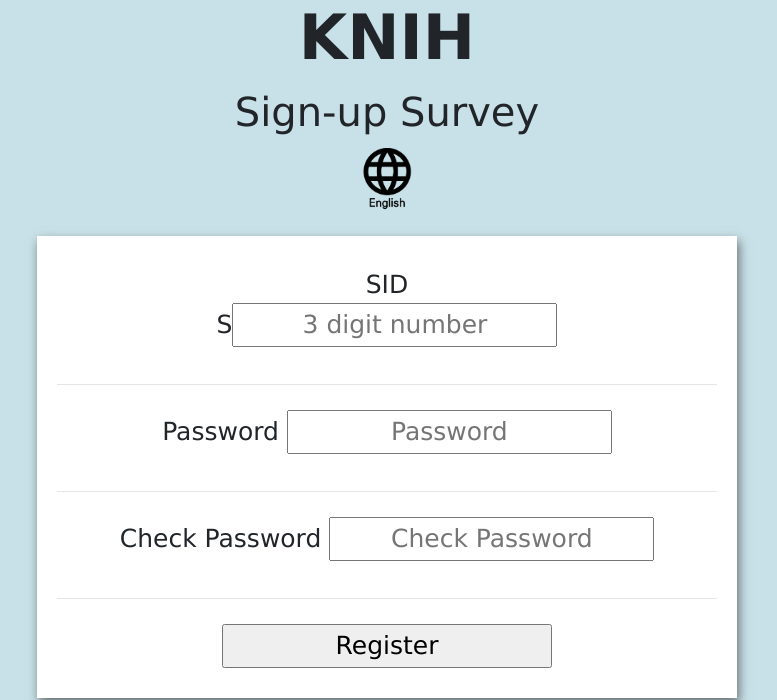
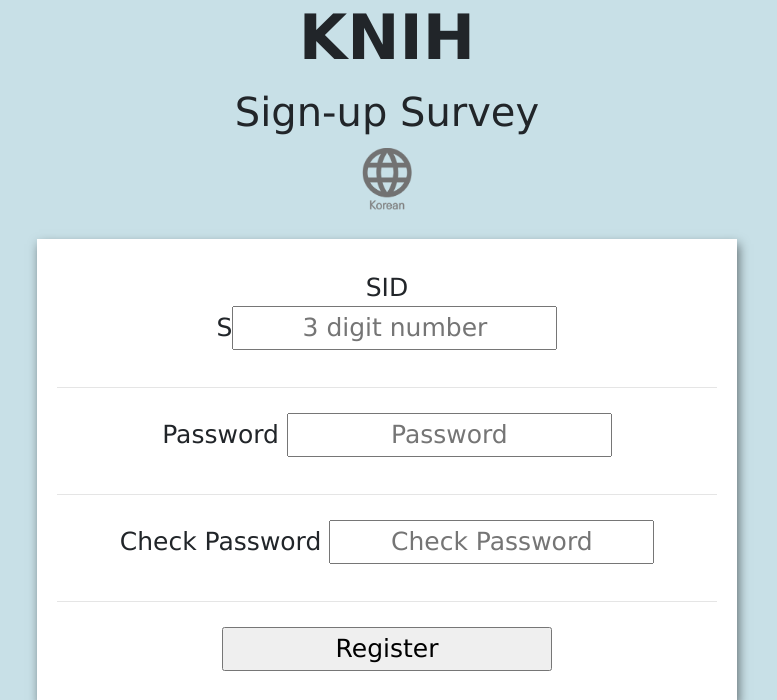
Before and after one commit to ubicomp-KNIH-proj/Beta_test1.0, a Flask app: page /register_en in a window 1280 px wide. Shown: the top 700 px of the page, without its empty margins (253-1030 px from the left). Run offline with Flask 2, Linux system fonts and the light colour scheme; some libraries are stand-ins or nearby versions.

Commit message:
Update register_en.html

```diff
--- a/Betatest_v0.8/templates/register_en.html
+++ b/Betatest_v0.8/templates/register_en.html
@@ -42,7 +42,7 @@
 <body>
     <h1><b>KNIH</b></h1>
     <h2 style="font-size: 40px;">Sign-up Survey</h2>
-    <img id="image" src="../static/english.png" style="width:50px" onClick="location.href='/register'">
+    <img id="image" src="../static/english_b.png" style="width:50px" onClick="location.href='/register'">
     <form id="s1" name="form" action="/register_en" method="POST" onsubmit="return jbSubmit();">
         <div>
             <label for="id" style="text-align:center;">
```
